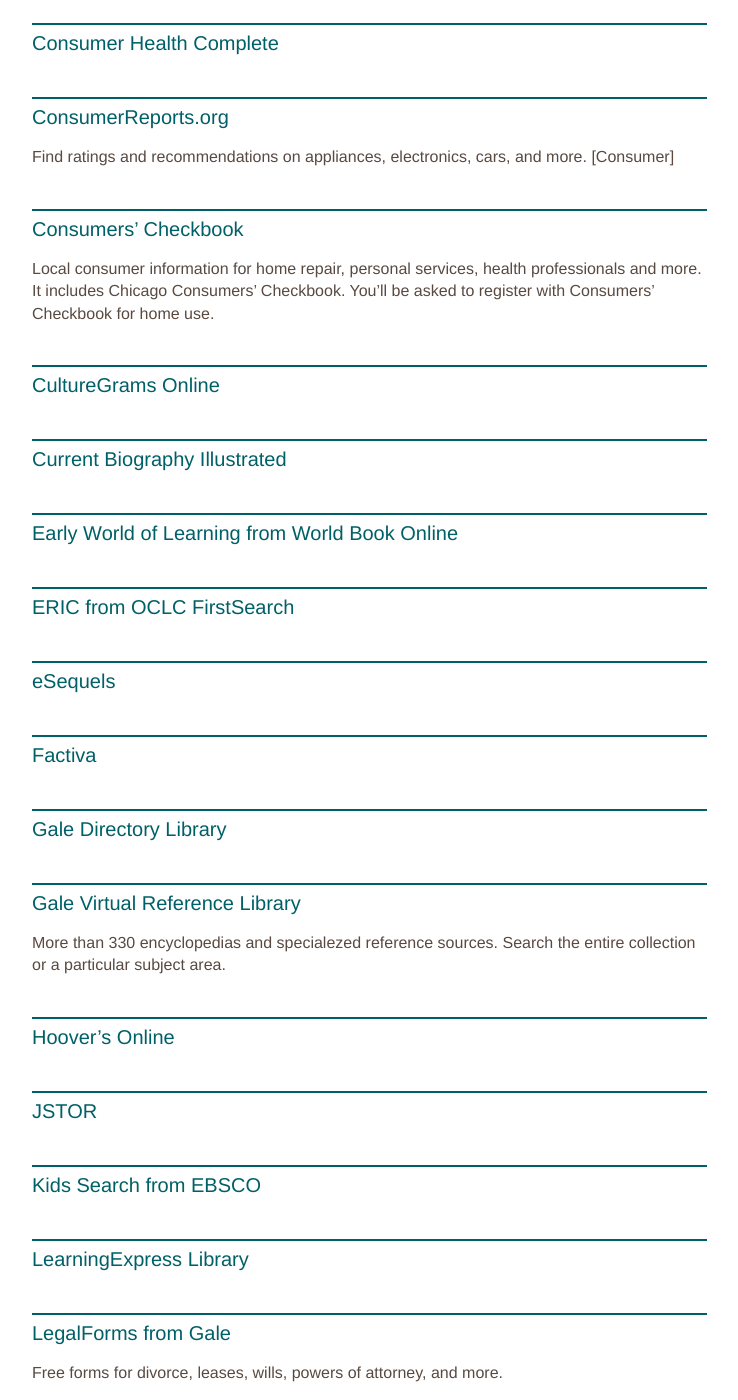
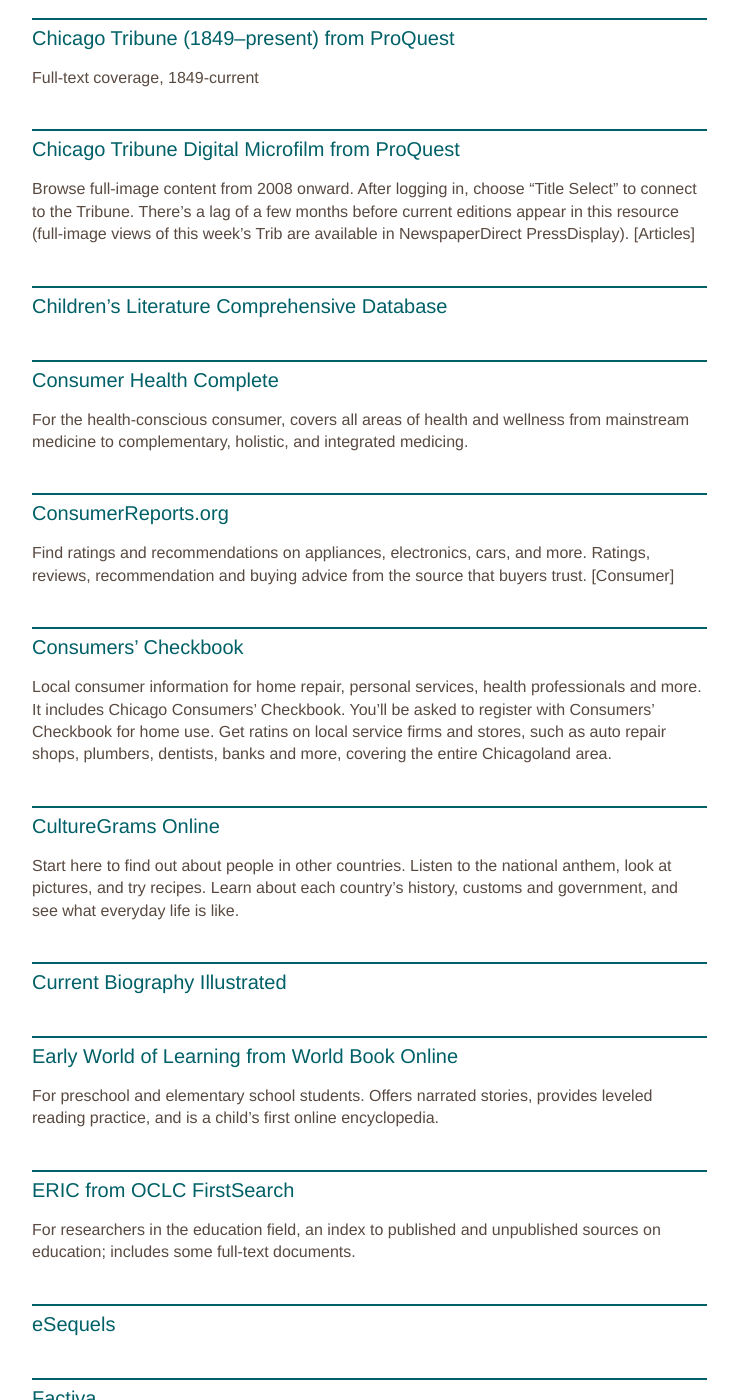
Before and after one commit to skokielibrary/spl-content, a Jekyll site: the page built from _content/bruce/resources--research-topic.markdown, in a window 1280 px wide and 1400 px high, scrolled down 1277 px. Shown: the whole window, without its empty margins (126-864 px from the left). Built offline with Jekyll 4.4.1, drawn with Linux system fonts in a browser that asks for light colours; some of the changed text lies outside the part shown.

Commit message:
Updated resources--research-topic.markdown

```diff
--- a/_content/bruce/resources--research-topic.markdown
+++ b/_content/bruce/resources--research-topic.markdown
@@ -9,16 +9,27 @@ published: true
 ##Ancestry Library Edition
 Search billions of genealogy documents&#8212;including census, military, immigration, and birth and death records&#8212;in the library version of Ancestry.com.
 [Genealogy]
+[Available in-library only]
 
 ##Article First from OCLC FirstSearch
+Searchable index of journal and magazine article citations from 1990 to present, covering business, science, technology, medicine, and pop culture.
+[Articles]
 
 ##Atomic Training
+Watch short video tutorials on popular software applications including Microsoft, Adobe, Apple, and Google products.
+[Technology training]
 
 ##Auto Repair Reference Center
+Step-by-step repair procedures, diagnostics, and diagrams for domestic and imported cars from 1954 to today. New technical service bulletins and updates are added regularly.
+[Cars]
 
 ##Britannica Global Reference Center
+Access encyclopedias and other reference resources written in Spanish, Korean, Chinese, French, and Japanese.
+[Homework help]
 
 ##Britannica Online
+All-ages content from Encyclopedia Briannica and Britannica Concise Encyclopedia, as well as videos and magazine articles.
+[Homework help]
 
 ##CAMIO
 
@@ -27,6 +38,7 @@ Search billions of genealogy documents&#8212;including census, military, immigra
 ##The Careers College
 
 ##Chicago Tribune (1849&#8210;present) from ProQuest
+Full-text coverage, 1849-current
 
 ##Chicago Tribune Digital Microfilm from ProQuest
 Browse full-image content from 2008 onward. After logging in, choose "Title Select" to connect to the Tribune. There's a lag of a few months before current editions appear in this resource (full-image views of this week's Trib are available in NewspaperDirect PressDisplay).
@@ -35,21 +47,25 @@ Browse full-image content from 2008 onward. After logging in, choose "Title Sele
 ##Children's Literature Comprehensive Database
 
 ##Consumer Health Complete
+For the health-conscious consumer, covers all areas of health and wellness from mainstream medicine to complementary, holistic, and integrated medicing.
 
 ##ConsumerReports.org
-Find ratings and recommendations on appliances, electronics, cars, and more.
+Find ratings and recommendations on appliances, electronics, cars, and more. Ratings, reviews, recommendation and buying advice from the source that buyers trust.
 [Consumer]
 
 ##Consumers' Checkbook
-Local consumer information for home repair, personal services, health professionals and more. It includes Chicago Consumers' Checkbook. You'll be asked to register with Consumers' Checkbook for home use.
+Local consumer information for home repair, personal services, health professionals and more. It includes Chicago Consumers' Checkbook. You'll be asked to register with Consumers' Checkbook for home use. Get ratins on local service firms and  stores, such as auto repair shops, plumbers, dentists, banks and more, covering the entire Chicagoland area.
 
 ##CultureGrams Online
+Start here to find out about people in other countries. Listen to the national anthem, look at pictures, and try recipes. Learn about each country's history, customs and government, and see what everyday life is like.
 
 ##Current Biography Illustrated
 
 ##Early World of Learning from World Book Online
+For preschool and elementary school students. Offers narrated stories, provides leveled reading practice, and is a child's first online encyclopedia.
 
 ##ERIC from OCLC FirstSearch
+For researchers in the education field, an index to published and unpublished sources on education; includes some full-text documents.
 
 ##eSequels
 
@@ -58,7 +74,7 @@ Local consumer information for home repair, personal services, health profession
 ##Gale Directory Library
 
 ##Gale Virtual Reference Library
-More than 330 encyclopedias and specialezed reference sources. Search the entire collection or a particular subject area.
+More than 330 encyclopedias and specialezed reference sources. Search the entire collection or a particular subject area. Search encyclopedias and specialized reference sources.
 
 ##Hoover's Online
 
@@ -67,6 +83,7 @@ More than 330 encyclopedias and specialezed reference sources. Search the entire
 ##Kids Search from EBSCO
 
 ##LearningExpress Library
+Use these test preparation materials and interactive practice exams.
 
 ##LegalForms from Gale
 Free forms for divorce, leases, wills, powers of attorney, and more.
@@ -85,13 +102,13 @@ Current newspapers from around the world, presented in full-page format with pho
 ##Lynda.com Online Learning Library
 
 ##Mango Languages
-Learn other languages. Use on your computer or on your mobile device by downloading the Mango Languages app.
+Learn other languages. Use on your computer or on your mobile device by downloading the Mango Languages app. Offers dozens of language courses plus English courses for ESL students. Good for tourists or beginners, provides easy interactive tools to reach conversational proficiency.
 
 ##MasterFILE Premier from EBSCOhost
-Full-text for periodicals covering general reference, business, health, education, and science.
+Full-text for periodicals covering general reference, business, health, education, and science. Full-text magazines, journals from the world's leading publishers, covering virtually every subject area of general interest.
 
 ##MEDLINE from OCLC FirstSearch
-Article citations for all areas of medicine, mainly for the medical profession. Produced by the National Library of Medicine.
+Article citations for all areas of medicine, mainly for the medical profession. Produced by the National Library of Medicine. Abstracts of articles in medicine, dentistry, and nursing. Not full-text.
 
 ##Mergent Online
 
@@ -118,9 +135,10 @@ Full text from hundreds of U.S. and international newspapers.
 Articles from 1980 to the present.
 
 ##NoveList Plus
-Find new fiction and nonfiction to read by searching favorite authors, titles, subjects, and genres.
+Find new fiction and nonfiction to read by searching favorite authors, titles, subjects, and genres. For readers of fiction and nonfiction, contains book reviews, annotations, readalikes, discussion guides and book lists.
 
 ##NoveList K-8 Plus
+Fiction and nonfiction book lists for children, award-winning titles, books by grade-level or Lexile score.
 
 ##OCLC FirstSearch
 
@@ -128,12 +146,13 @@ Find new fiction and nonfiction to read by searching favorite authors, titles, s
 Illinois public record data for new businesses, real estate transactions, home foreclosures and bankruptcies.
 
 ##ReferenceUSA
-Directory of information on U.S. and Canadian companies. Also has residential listings and a physician/dentist directory.
+Directory of information on U.S. and Canadian companies. Also has residential listings and a physician/dentist directory. For the job seeker, the small business owner or the general public, this directory provides information on milliions of businesses in the U.S. plus residential directory information.
 
 ##Rosetta Stone Library Solution
 Fifty hours of instruction include fun activities and lessons to language skills. A mobile app is available.
 
 ##Safari Books Online
+Over your web browser read the full content of thousands technology, business, and professional development books.
 
 ##Salem Health
 
```
